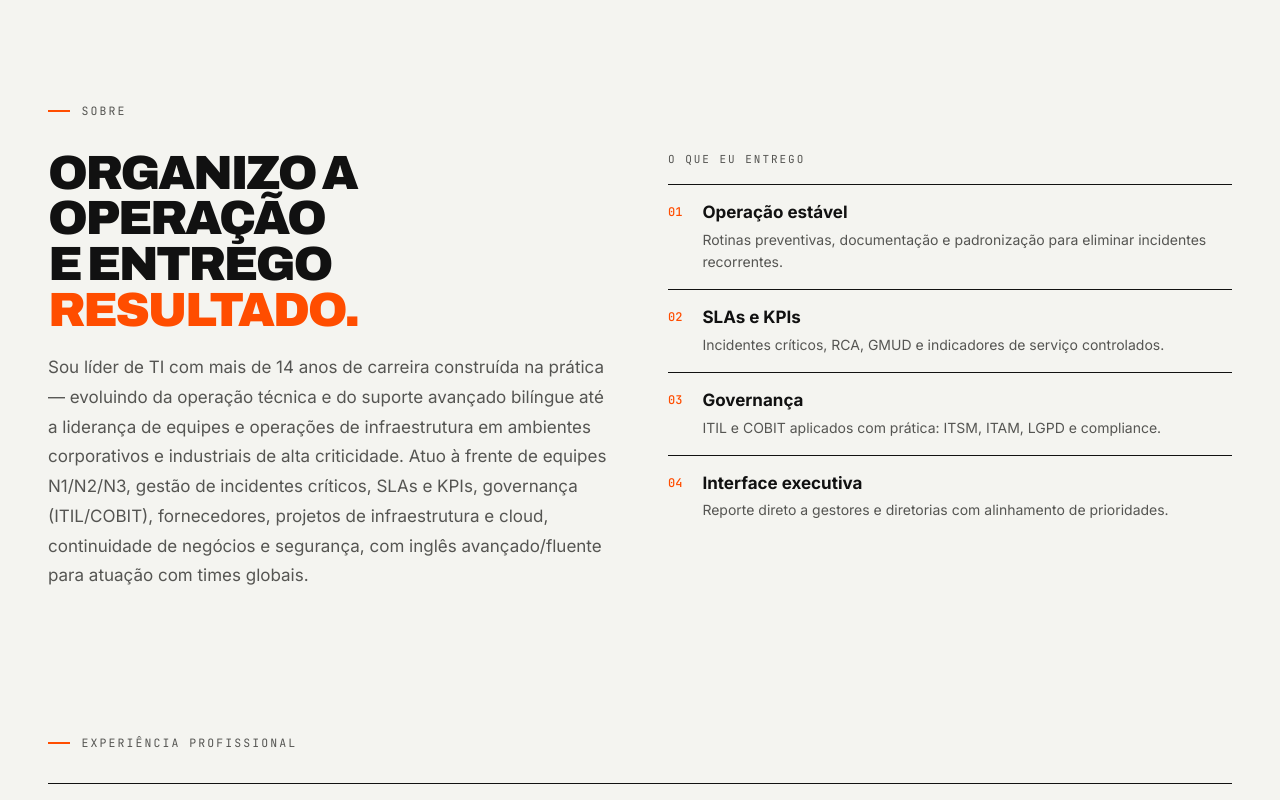
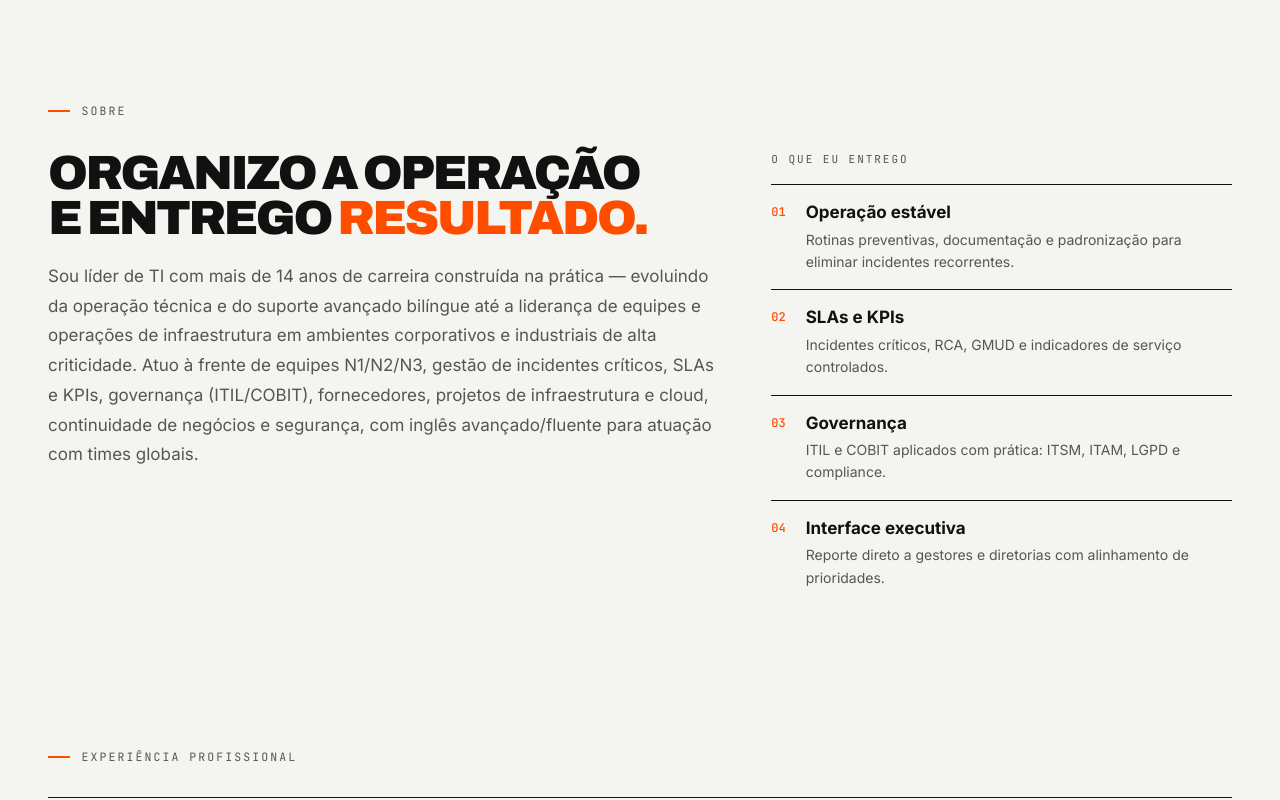
Before and after one commit to GeovaneYu/portfolio, a React (Vite) app: page / in a window 1280 px wide. Shown: the part 496-1296 px from the top of the page. Built offline with nearby package versions, Linux system fonts and the light colour scheme; the HTML template or start-up script is replaced by a standard one.

Commit message:
style: volta Sobre ao layout anterior
Restaura colunas 7/5 com as 4 entregas à direita, como estava antes.

```diff
--- a/src/components/sections/BioSection.tsx
+++ b/src/components/sections/BioSection.tsx
@@ -13,7 +13,7 @@ export default function BioSection() {
       <h2 className="label-mono section-label mb-8">Sobre</h2>
 
       <div className="grid lg:grid-cols-12 gap-10 lg:gap-14 items-start">
-        <div className="lg:col-span-6 min-w-0">
+        <div className="lg:col-span-7 min-w-0">
           <blockquote className="font-display font-black uppercase leading-[0.95] tracking-tighter text-foreground text-[clamp(2rem,4vw,3rem)]">
             Organizo a operação<br />e entrego <span className="text-accent-bright">resultado.</span>
           </blockquote>
@@ -23,7 +23,7 @@ export default function BioSection() {
           </p>
         </div>
 
-        <div className="lg:col-span-6 min-w-0">
+        <div className="lg:col-span-5 min-w-0">
           <p className="font-mono text-[11px] uppercase tracking-[0.18em] text-muted mb-4">
             O que eu entrego
           </p>
```
